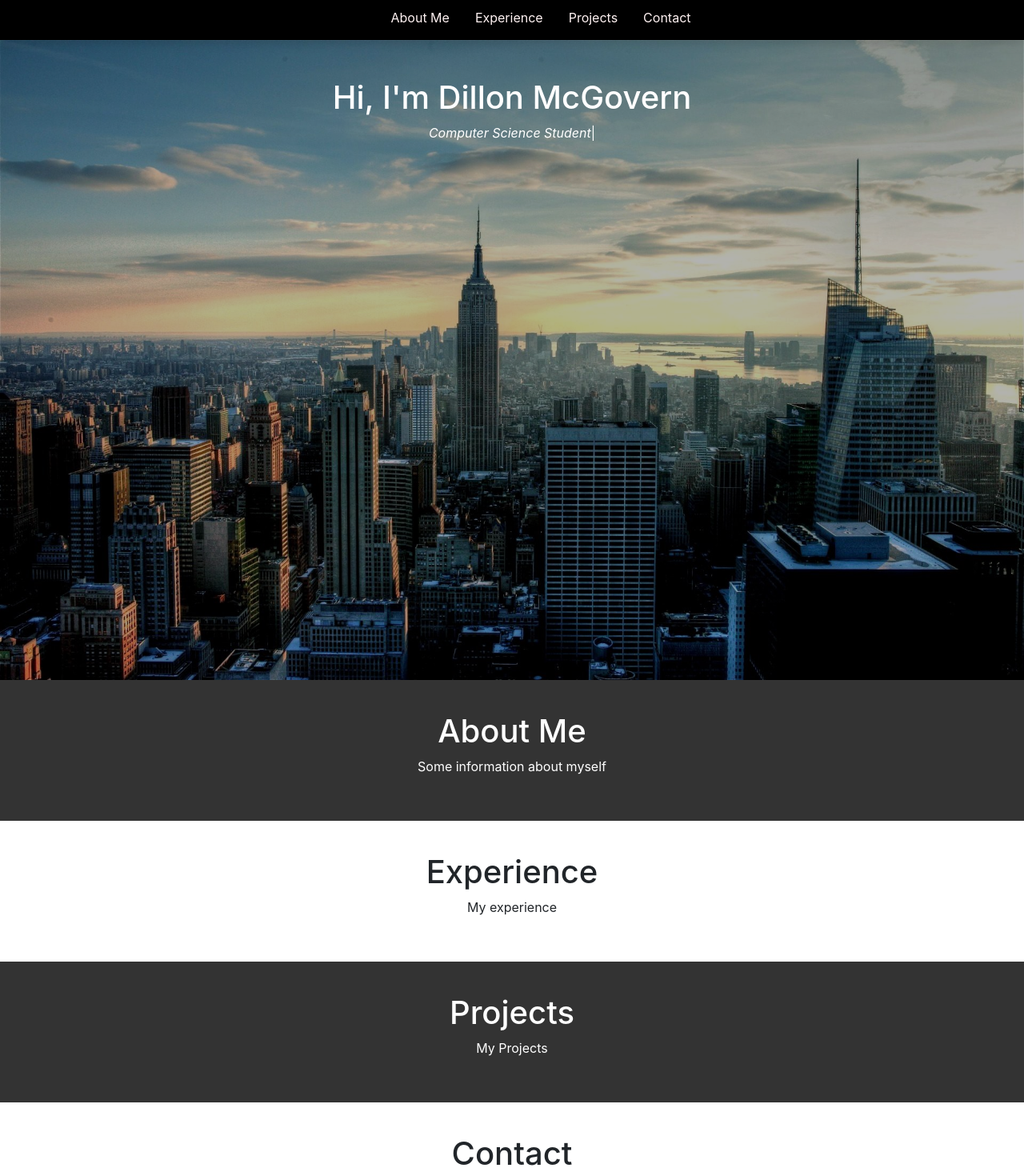
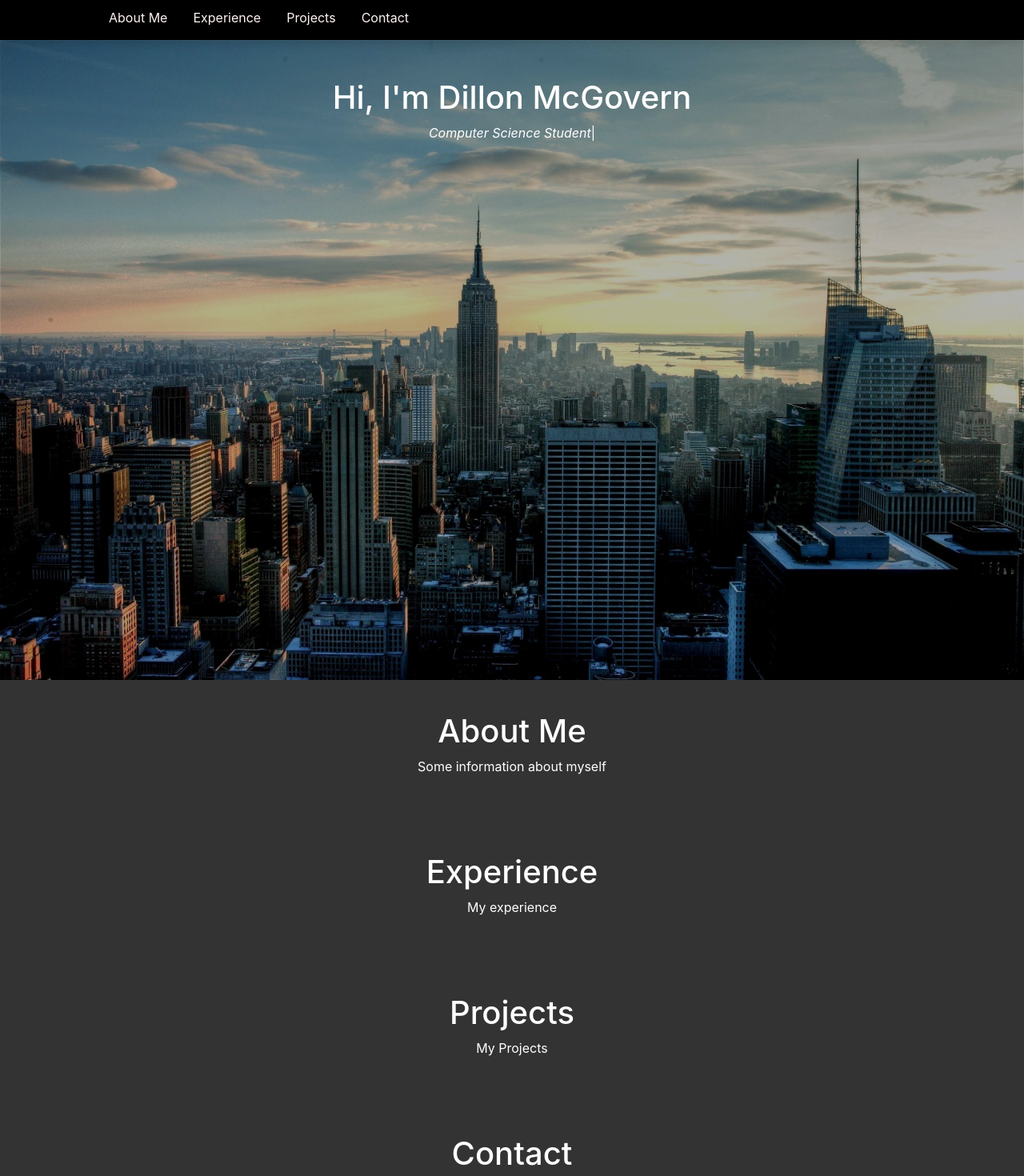
Before and after one commit to Dill800/portfolio, a React (Create React App) app: page / in a window 1280 px wide. Shown: the top 1470 px of the page at 80% size. Built offline with nearby package versions, Linux system fonts and the light colour scheme.

Commit message:
trivial changes

```diff
--- a/src/components/NavBar/NavBar.js
+++ b/src/components/NavBar/NavBar.js
@@ -54,7 +54,6 @@ const NavBar = ( props ) => {
                     Contact
                 </Link>
             </li>
-
           </ul>
         </div>
       </nav>
--- a/src/container/Main/Main.css
+++ b/src/container/Main/Main.css
@@ -35,7 +35,7 @@
 
   .nav {
     background-color:  #000000;
-    position: static;
+    position: satic;
     top: 0px;
     width: 100%;
     height: 50px;
@@ -46,7 +46,7 @@
   .nav-content {
     max-width: 900px;
     padding: 0rem 4rem;
-    margin: 0 auto;
+    margin: center;
     display: flex;
     justify-content: space-between;
     align-items: center;
--- a/src/container/Main/Main.js
+++ b/src/container/Main/Main.js
@@ -33,7 +33,7 @@ class Main extends Component{
                 <p>Some information about myself</p>
             </Section>
 
-            <Section dark={false} id='experience' title='Experience'>
+            <Section dark={true} id='experience' title='Experience'>
                 <p>My experience</p>
             </Section>
 
@@ -41,7 +41,7 @@ class Main extends Component{
                 <p>My Projects</p>
             </Section>
 
-            <Section dark={false} id='contact' title='Contact'>
+            <Section dark={true} id='contact' title='Contact'>
                 <p>Contact Info</p>
             </Section>
 
```
